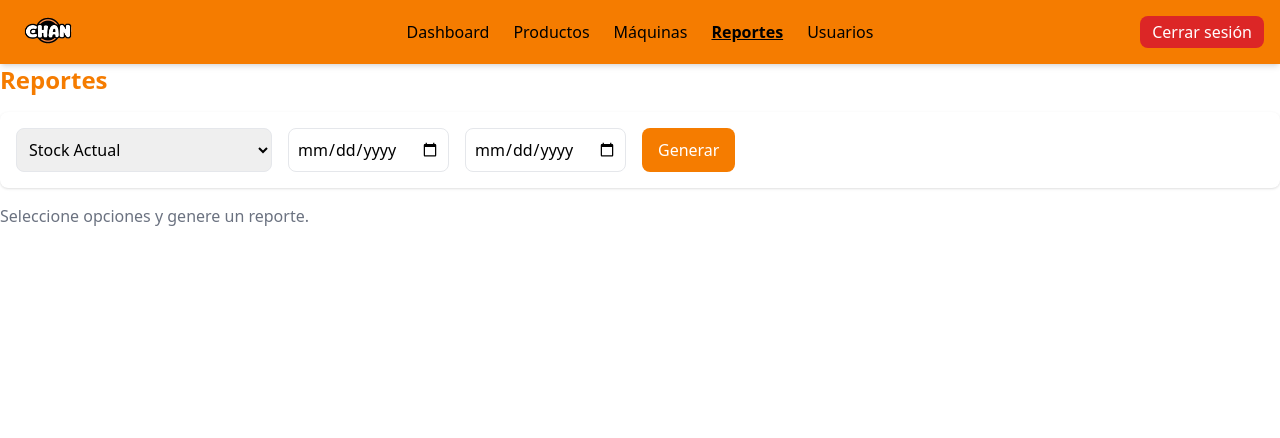
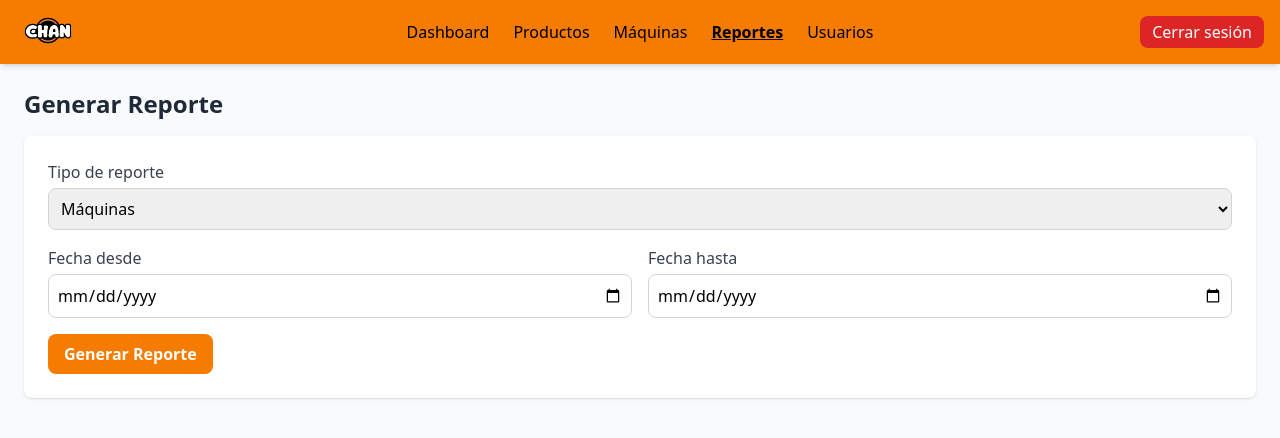
Before and after one commit to PieroGcDev/Chan-In2, a React (Vite) app: page /reports in a window 1280 px wide. Shown: the top 438 px of the page. Built offline with nearby package versions, Linux system fonts and the light colour scheme; sample sign-in values are in the browser's storage; what tailwindcss-filters would draw is missing.

Commit message:
Cambios en la página Reportes, aún no culminada

```diff
--- a/src/pages/ReportsPage.jsx
+++ b/src/pages/ReportsPage.jsx
@@ -1,56 +1,132 @@
-import React, { useState } from "react";
+// src/pages/ReportsPage.jsx
+import React, { useState, useEffect } from "react";
+import { useUser } from "../contexts/UserContext";
+import { useNavigate } from "react-router-dom";
+// Aquí crearás este servicio para llamar a tu backend/Supabase
+import { generateReport } from "../services/reportService";
 
 export default function ReportsPage() {
-  const [type, setType] = useState("stock");
-  const [from, setFrom] = useState("");
-  const [to, setTo] = useState("");
-  const [data, setData] = useState([]);
+  const { user } = useUser();
+  const navigate = useNavigate();
 
-  const generate = () => {
-    // Lógica de generación de reporte según `type`, `from`, `to`
-    console.log(type, from, to);
+  // Si no es admin, le redirigimos
+  useEffect(() => {
+    if (!user) {
+      navigate("/login", { replace: true });
+    } else if (user.role !== "admin") {
+      navigate("/dashboard", { replace: true });
+    }
+  }, [user, navigate]);
+
+  // Estado del formulario
+  const [reportType, setReportType] = useState("machines");
+  const [dateFrom, setDateFrom] = useState("");
+  const [dateTo, setDateTo] = useState("");
+  const [loading, setLoading] = useState(false);
+  const [reportData, setReportData] = useState(null);
+  const [error, setError] = useState("");
+
+  const handleGenerate = async (e) => {
+    e.preventDefault();
+    setError("");
+    if (!dateFrom || !dateTo) {
+      setError("Por favor define ambas fechas.");
+      return;
+    }
+    setLoading(true);
+    try {
+      // Llama a tu servicio (debes implementarlo)
+      const data = await generateReport({ reportType, dateFrom, dateTo });
+      setReportData(data);
+    } catch (err) {
+      console.error(err);
+      setError("Error generando el reporte.");
+    } finally {
+      setLoading(false);
+    }
   };
 
   return (
+    <div className="min-h-screen bg-gray-50">
+      {/* El Navbar ya lo monta AppRoutes */}
+      <main className="container mx-auto p-6">
+        <h2 className="text-2xl font-bold text-gray-800 mb-4">
+          Generar Reporte
+        </h2>
+
+        {/* Formulario */}
+        <form
+          onSubmit={handleGenerate}
+          className="bg-white rounded-lg shadow p-6 space-y-4"
+        >
+          {error && (
+            <div className="text-red-600 bg-red-100 p-2 rounded">{error}</div>
+          )}
+
           <div>
-      <h2 className="text-2xl font-bold text-primary mb-4">Reportes</h2>
-      <div className="bg-white p-4 rounded shadow mb-4">
-        <div className="flex gap-4">
+            <label className="block mb-1 font-medium text-gray-700">
+              Tipo de reporte
+            </label>
             <select
-            value={type}
-            onChange={(e) => setType(e.target.value)}
-            className="p-2 border rounded"
+              value={reportType}
+              onChange={(e) => setReportType(e.target.value)}
+              className="w-full border border-gray-300 rounded p-2 focus:outline-none focus:ring"
             >
-            <option value="stock">Stock Actual</option>
-            <option value="movements">Movimientos</option>
-            <option value="machine">Abastecimiento por Máquina</option>
+              <option value="employees">Empleados</option>
+              <option value="machines">Máquinas</option>
+              <option value="annualValue">Valor monetario anual</option>
             </select>
+          </div>
+
+          <div className="grid grid-cols-1 sm:grid-cols-2 gap-4">
+            <div>
+              <label className="block mb-1 font-medium text-gray-700">
+                Fecha desde
+              </label>
               <input
                 type="date"
-            value={from}
-            onChange={(e) => setFrom(e.target.value)}
-            className="p-2 border rounded"
+                value={dateFrom}
+                onChange={(e) => setDateFrom(e.target.value)}
+                className="w-full border border-gray-300 rounded p-2 focus:outline-none focus:ring"
+                required
               />
+            </div>
+            <div>
+              <label className="block mb-1 font-medium text-gray-700">
+                Fecha hasta
+              </label>
               <input
                 type="date"
-            value={to}
-            onChange={(e) => setTo(e.target.value)}
-            className="p-2 border rounded"
+                value={dateTo}
+                onChange={(e) => setDateTo(e.target.value)}
+                className="w-full border border-gray-300 rounded p-2 focus:outline-none focus:ring"
+                required
               />
-          <button
-            onClick={generate}
-            className="bg-primary hover:bg-primary-dark text-white py-2 px-4 rounded"
-          >
-            Generar
-          </button>
             </div>
           </div>
-      <div className="overflow-x-auto">
-        {/* Aqu&iacute; renderizar tabla seg&uacute;n tipo y data */}
-        <p className="text-gray-500">
-          Seleccione opciones y genere un reporte.
-        </p>
+
+          <button
+            type="submit"
+            disabled={loading}
+            className={`bg-primary hover:bg-primary-dark text-white font-semibold py-2 px-4 rounded transition ${
+              loading ? "opacity-50 cursor-not-allowed" : ""
+            }`}
+          >
+            {loading ? "Generando..." : "Generar Reporte"}
+          </button>
+        </form>
+
+        {/* Mostrar resultados */}
+        {reportData && (
+          <div className="mt-6 bg-white rounded-lg shadow p-6">
+            <h3 className="text-xl font-semibold mb-4">Resultados</h3>
+            {/* Aquí puedes renderizar un gráfico, tabla o estadísticas */}
+            <pre className="text-sm bg-gray-100 p-4 rounded overflow-auto">
+              {JSON.stringify(reportData, null, 2)}
+            </pre>
           </div>
+        )}
+      </main>
     </div>
   );
 }
--- /dev/null
+++ b/src/services/reportService.js
@@ -0,0 +1,48 @@
+// src/services/reportService.js
+import { supabase } from "../supabaseClient";
+
+// reportType: "employees" | "machines" | "annualValue"
+// dateFrom, dateTo: strings YYYY-MM-DD
+export async function generateReport({ reportType, dateFrom, dateTo }) {
+  switch (reportType) {
+    case "employees":
+      return fetchEmployeesReport(dateFrom, dateTo);
+    case "machines":
+      return fetchMachinesReport(dateFrom, dateTo);
+    case "annualValue":
+      return fetchAnnualValueReport(dateFrom, dateTo);
+    default:
+      throw new Error("Tipo de reporte no soportado");
+  }
+}
+
+async function fetchEmployeesReport(from, to) {
+  // Ejemplo: agrega tu lógica aquí
+  const { data, error } = await supabase
+    .from("reports_employees")
+    .select("*")
+    .gte("date", from)
+    .lte("date", to);
+  if (error) throw error;
+  return data;
+}
+
+async function fetchMachinesReport(from, to) {
+  const { data, error } = await supabase
+    .from("reports_machines")
+    .select("*")
+    .gte("date", from)
+    .lte("date", to);
+  if (error) throw error;
+  return data;
+}
+
+async function fetchAnnualValueReport(from, to) {
+  // Ejemplo de agregación de valor anual
+  const { data, error } = await supabase.rpc("sp_annual_value", {
+    start_date: from,
+    end_date: to,
+  });
+  if (error) throw error;
+  return data;
+}
```
Lines whose indentation alone changed are shown as unchanged.
